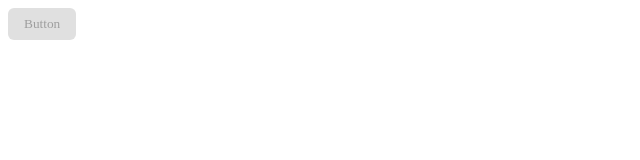
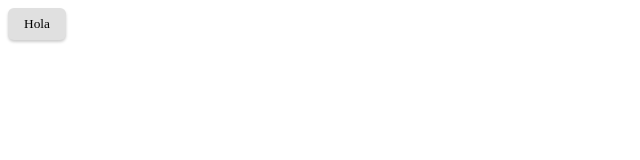
Before and after one commit to williamrolando88/devchallenge-button-component, a React (Vite) app: page / in a window 1280 px wide. Shown: the top 160 px of the page, without its empty margins (0-640 px from the left). Built offline with nearby package versions, Linux system fonts and the light colour scheme; a web font is replaced by a local one.

Commit message:
Add children prop

```diff
--- a/src/App.tsx
+++ b/src/App.tsx
@@ -3,7 +3,7 @@ import Button from './components/Button';
 const App = () => {
   return (
     <>
-      <Button disabled />
+      <Button>Hola</Button>
     </>
   );
 };
--- a/src/components/Button.tsx
+++ b/src/components/Button.tsx
@@ -1,6 +1,7 @@
 import React from 'react';
 
 interface ButtonProps {
+  children: string;
   color?: 'primary' | 'secondary' | 'danger' | 'default';
   size?: 'sm' | 'md' | 'lg';
   variant?: 'outline' | 'text';
@@ -14,6 +15,7 @@ const Button = ({
   disableShadow,
   variant,
   disabled,
+  children,
 }: ButtonProps) => {
   const defineColor = () => {
     switch (color) {
@@ -73,7 +75,7 @@ const Button = ({
       ' '
     );
   };
-  return <button className={buttonClasses()}>Button</button>;
+  return <button className={buttonClasses()}>{children}</button>;
 };
 
 export default Button;
```
